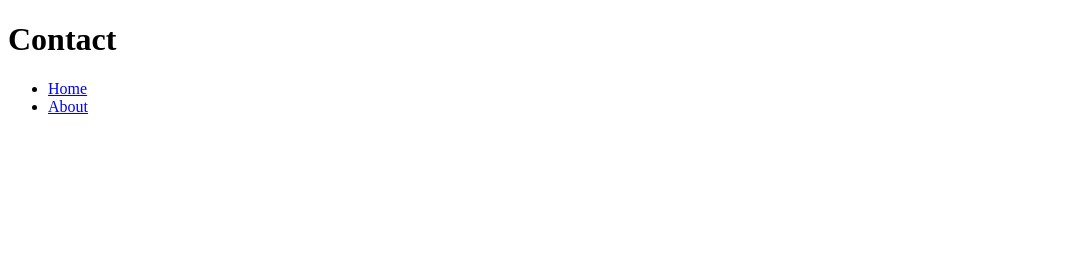
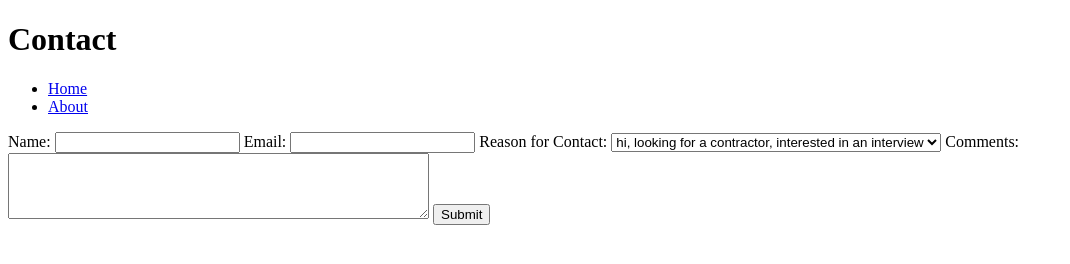
Before and after one commit to kianamay/blog-post, a plain HTML site: page contact.html in a window 1280 px wide. Shown: the whole page, without its empty margins (0-1070 px from the left). Drawn offline with Linux system fonts and the light colour scheme.

Commit message:
contact form

```diff
--- a/contact.html
+++ b/contact.html
@@ -16,8 +16,25 @@
             <li><a href="about.html">About</a></li>
           </ul>
         </nav>
-      </header>
-
+    </header>
+    <section>
+        <form>
+            <label for="name">Name:
+                <input type="text">
+            </label>
+            <label for="email">Email:
+                <input type="text">
+            </label>
+            <label for="reason">Reason for Contact:</label>
+                <select>
+                    <option value="contractor">hi, looking for a contractor, interested in an interview</option>
+                    <option value="Just looking">Just Exploring</option>
+                </select>
+            <label for="comments">Comments:</label>
+            <textarea rows="4" cols="50"></textarea>
+            <button>Submit</button>
+        </form>
+    </section>
     <script src="index.js"></script>
   </body>
 </html>
```
Also changed, not shown: index.html (+1 -1 lines).
